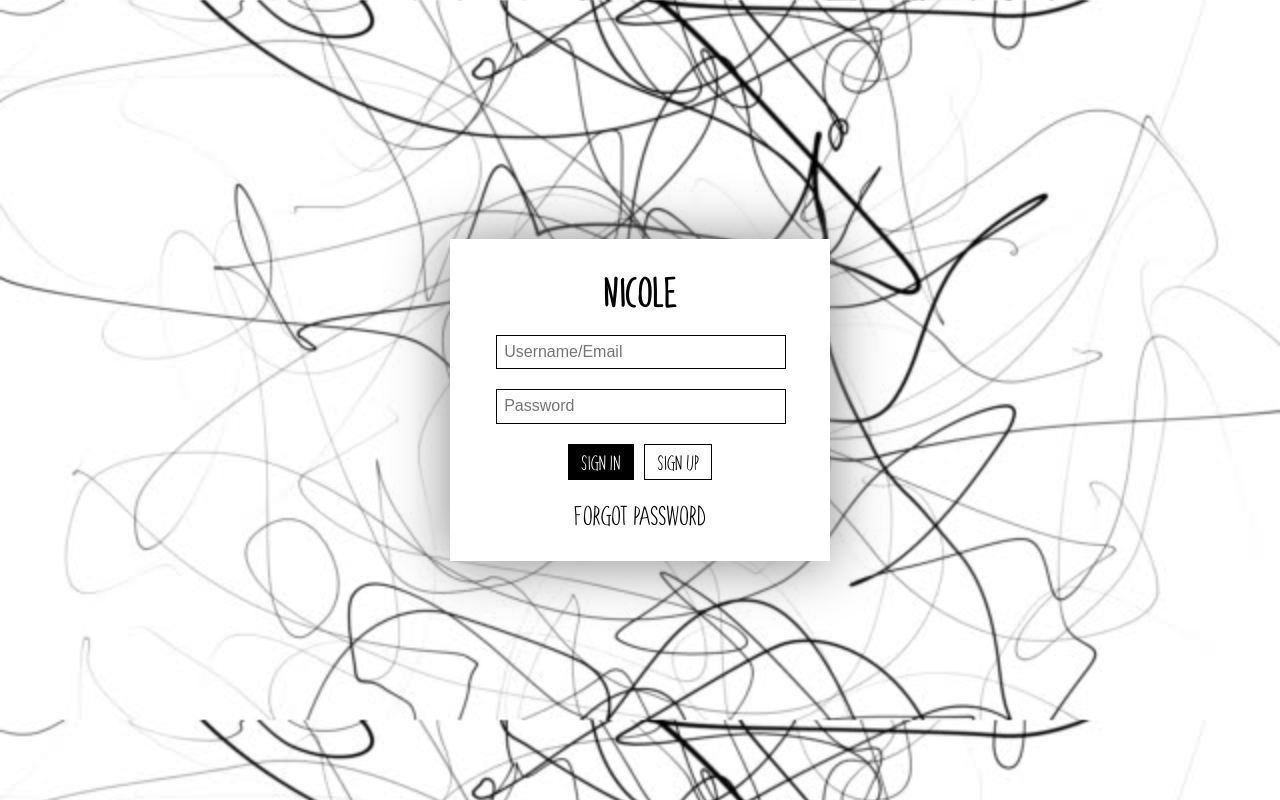
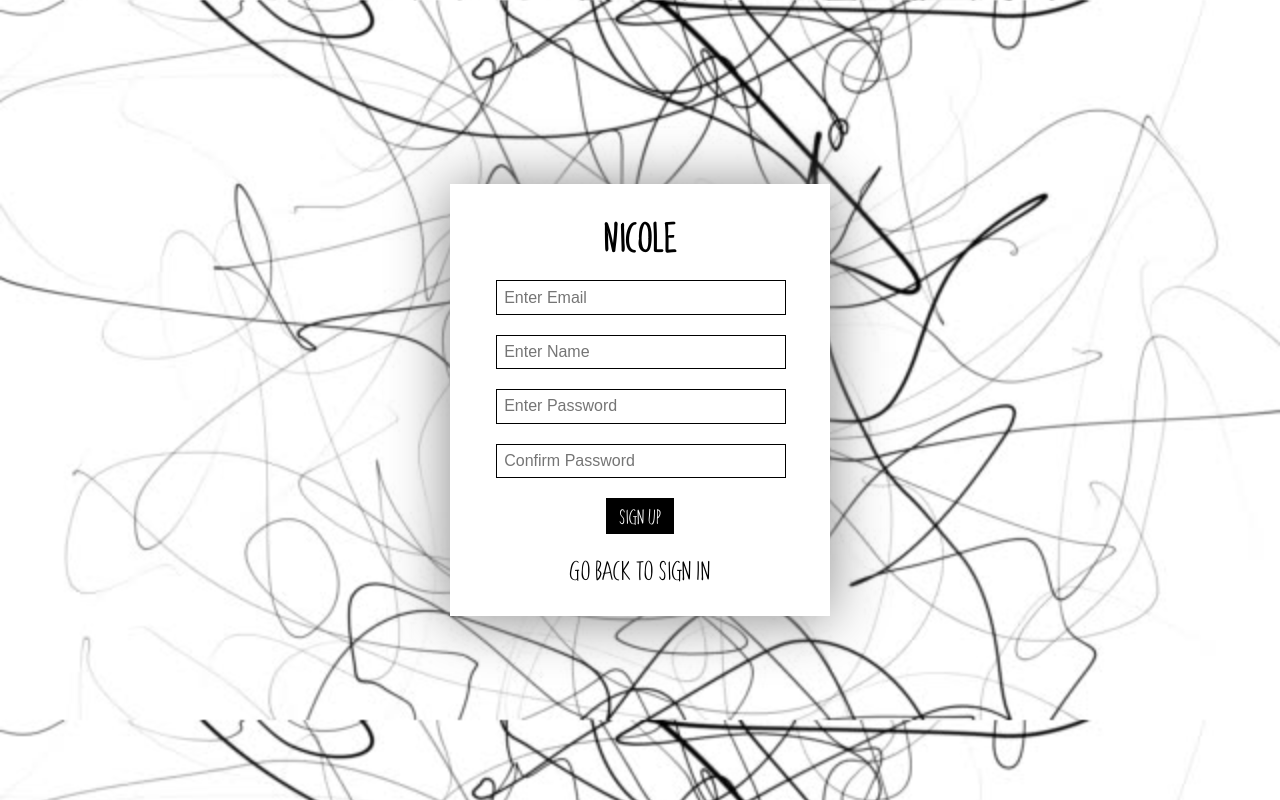
Before and after one commit to tejazz/nicole-client, a React (Create React App) app: page /auth in a window 1280 px wide. Both pictures are taken after a click on the button "Sign Up". Built offline with nearby package versions, Linux system fonts and the light colour scheme.

Commit message:
basic auth changes

```diff
--- a/src/app/pages/AuthPage/AuthPage.scss
+++ b/src/app/pages/AuthPage/AuthPage.scss
@@ -16,6 +16,7 @@
     min-width: 360px;
     padding: 10px;
     box-shadow: -1px 2px 55px #888888;
+    transition: all .2s;
 
     &_Logo {
         text-align: center;
@@ -50,6 +51,7 @@
 
 .Link {
     text-align: center;
+    cursor: pointer;
 }
 
 .Button {
@@ -61,9 +63,20 @@
     border: none;
     margin: 0 5px;
     border: 1px solid black;
+    cursor: pointer;
+
+    &:hover {
+        color: black;
+        background: white;
+    }
 
     &--Inactive {
         color: black;
         background: white;
+
+        &:hover {
+            background: black;
+            color: white;
+        }
     }
 }
--- a/src/app/pages/AuthPage/AuthPage.tsx
+++ b/src/app/pages/AuthPage/AuthPage.tsx
@@ -19,14 +19,7 @@ class AuthPage extends PureComponent<AuthProps, AuthState> {
     }
 
     render() {
-        return (
-            <div className="AuthPage">
-                <div className="Login">
-                    <div className="AuthContainer">
-                        <div className="AuthContainer_Logo">
-                            <h2 className="Logo">Nicole</h2>
-                        </div>
-
+        const Login = (<div className="Login">
             <div className="AuthContainer_Input">
                 <input className="Input" type="text" onBlur={() => { }} placeholder="Username/Email" />
                 <input className="Input" type="password" onBlur={() => { }} placeholder="Password" />
@@ -34,13 +27,41 @@ class AuthPage extends PureComponent<AuthProps, AuthState> {
 
             <div className="AuthContainer_Button">
                 <button className="Button">Sign In</button>
-                            <button className="Button Button--Inactive">Sign Up</button>
+                <button className="Button Button--Inactive" onClick={() => this.setState({ login: false })}>Sign Up</button>
             </div>
 
             <div className="AuthContainer_Forgot">
                 <p className="Link">Forgot Password</p>
             </div>
+        </div>);
+
+        const Signup = (
+            <div className="Signup">
+                <div className="AuthContainer_Input">
+                    <input className="Input" type="text" onBlur={() => { }} placeholder="Enter Email" />
+                    <input className="Input" type="text" onBlur={() => { }} placeholder="Enter Name" />
+                    <input className="Input" type="password" onBlur={() => { }} placeholder="Enter Password" />
+                    <input className="Input" type="password" onBlur={() => { }} placeholder="Confirm Password" />
                 </div>
+
+                <div className="AuthContainer_Button">
+                    <button className="Button">Sign Up</button>
+                </div>
+
+                <div className="AuthContainer_Forgot">
+                    <p className="Link" onClick={() => this.setState({ login: true })}>Go Back To Sign In</p>
+                </div>
+            </div>
+        );
+
+        return (
+            <div className="AuthPage">
+                <div className="AuthContainer">
+                    <div className="AuthContainer_Logo">
+                        <h2 className="Logo">Nicole</h2>
+                    </div>
+
+                    {this.state.login ? Login : Signup}
                 </div>
             </div>
         );
--- a/src/index.scss
+++ b/src/index.scss
@@ -5,6 +5,7 @@ body {
   font-size: 1.3rem;
   -webkit-font-smoothing: antialiased;
   -moz-osx-font-smoothing: grayscale;
+  overflow-x: none;
 }
 
 code {
```
Lines whose indentation alone changed are shown as unchanged.
